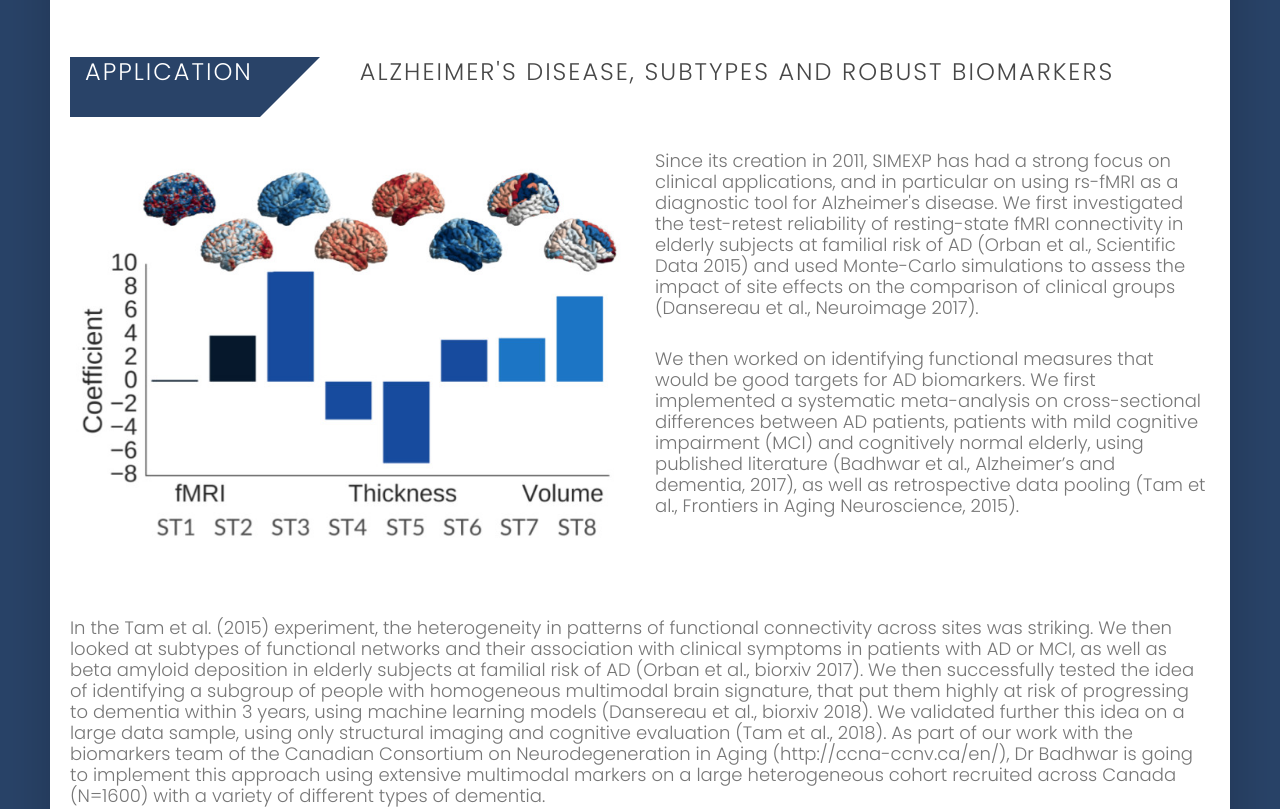
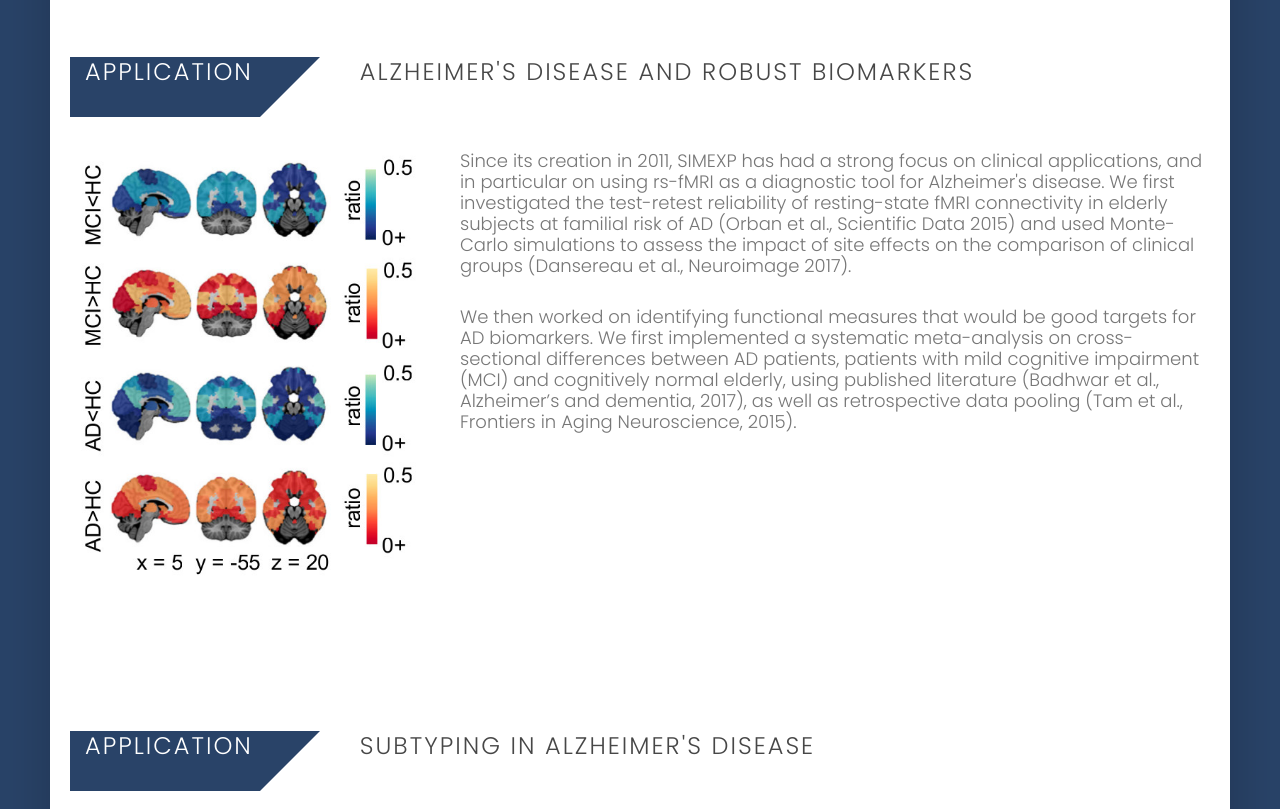
Before and after one commit to SIMEXP/lab-website, a plain HTML site: page projects.html in a window 1280 px wide. Shown: the part 400-1209 px from the top of the page. Drawn offline with nearby package versions, Linux system fonts and the light colour scheme.

Commit message:
1. Moved "news" to "jobs". 2. More work on the projects.

```diff
--- a/projects.html
+++ b/projects.html
@@ -42,7 +42,7 @@
 								<a href="index.html">Home</a>
 								<a href="team.html">Team</a>
 								<a href="projects.html">Projects</a>
-								<a href="news.html">News</a>
+								<a href="jobs.html">Jobs</a>
 							</nav>
 							<div class="menu-bar"><span class="lnr lnr-menu"></span></div>
 						</div>
@@ -66,16 +66,16 @@
 								<div class="stiker">
 										<h3 class="inner-stiker">Application</h3>
 								</div>
-								<h3 class="outer-stiker">Alzheimer's disease, subtypes and robust biomarkers</h3>
+								<h3 class="outer-stiker">Alzheimer's disease and robust biomarkers</h3>
 								<div class="incline-div"></div>
 						</div>
 				</div>
 
 				<div class="row">
-					<div class="col-sm-6">
-						<img class="center" src="img_new/fig_ad_multimodal.jpg" alt="data science" style="margin:30px 0px" width="100%">
+					<div class="col-sm-4">
+						<img class="center" src="img_new/fig_badhwar2017.jpg" alt="data science" style="margin:30px 0px" width="100%">
 					</div>
-					<div class="col-sm-6">
+					<div class="col-sm-8">
 							<p style="margin:30px 0px;" class="p-large">
 								Since its creation in 2011, SIMEXP has had a strong focus on clinical applications, and in particular on using rs-fMRI as a diagnostic tool for Alzheimer's disease. We first investigated the test-retest reliability of resting-state fMRI connectivity in elderly subjects at familial risk of AD (Orban et al., Scientific Data 2015) and used Monte-Carlo simulations to assess the impact of site effects on the comparison of clinical groups  (Dansereau et al., Neuroimage 2017).
 							</p>
@@ -83,13 +83,28 @@
 							<p style="margin:30px 0px;" class="p-large">
 								We then worked on identifying functional measures that would be good targets for AD biomarkers. We first implemented a systematic meta-analysis on cross-sectional differences between AD patients, patients with mild cognitive impairment (MCI) and cognitively normal elderly, using published literature (Badhwar et al., Alzheimer’s and dementia, 2017), as well as retrospective data pooling (Tam et al., Frontiers in Aging Neuroscience, 2015).
 							</p>
+					</div>
+				</div>
+
+				<!--- Subtypes --->
+				<div class="col-sm-12">
+						<div class="classic-title">
+								<div class="stiker">
+										<h3 class="inner-stiker">Application</h3>
+								</div>
+								<h3 class="outer-stiker">Subtyping in Alzheimer's disease</h3>
+								<div class="incline-div"></div>
 						</div>
-
-						<div class="col-sm-12">
+				</div>
+				<div class="row">
+					<div class="col-sm-6">
 							<p style="margin:30px 0px;" class="p-large">
-								In the Tam et al. (2015) experiment, the heterogeneity in patterns of functional connectivity across sites was striking. We then looked at subtypes of functional networks and their association with clinical symptoms in patients with AD or MCI, as well as beta amyloid deposition in elderly subjects at familial risk of AD (Orban et al., biorxiv 2017). We then  successfully tested the idea of identifying a subgroup of people with homogeneous multimodal brain signature, that put them highly at risk of progressing to dementia within 3 years, using machine learning models (Dansereau et al., biorxiv 2018). We validated further this idea on a large data sample, using only structural imaging and cognitive evaluation (Tam et al., 2018). As part of our work with the biomarkers team of the Canadian Consortium on Neurodegeneration in Aging (http://ccna-ccnv.ca/en/), Dr Badhwar is going to implement this approach using extensive multimodal markers on a large heterogeneous cohort recruited across Canada (N=1600) with a variety of different types of dementia.
+								In the Tam et al. (2015) experiment, the heterogeneity in patterns of functional connectivity across sites was striking. We then looked at subtypes of functional networks and their association with clinical symptoms in patients with AD or MCI, as well as beta amyloid deposition in elderly subjects at familial risk of AD (Orban et al., biorxiv 2017). We then  successfully tested the idea of identifying a subgroup of people with homogeneous multimodal brain signature, that put them highly at risk of progressing to dementia within 3 years, using machine learning models (Dansereau et al., biorxiv 2018). We validated further this idea on a large data sample, using only structural imaging and cognitive evaluation (Tam et al., 2018). As part of our work with the biomarkers team of the Canadian Consortium on Neurodegeneration in Aging (http://ccna-ccnv.ca/en/), Dr Badhwar is going to implement this approach using extensive multimodal  markers on a large heterogeneous cohort recruited across Canada (N=1600).
 
 							</p>
+					</div>
+					<div class="col-sm-6">
+						<img class="center" src="img_new/fig_ad_multimodal.jpg" alt="data science" style="margin:30px 0px" width="100%">
 					</div>
 				</div>
 
@@ -172,9 +187,6 @@
 					<h4> Summary </h4>
 					At the <b><a href="http://unf-montreal.ca">Functional Neuroimaging Unit“(UNF)</a></b>, Montreal, CA, we work to better understand the central nervous system using state-of-the-art magnetic resonance imaging techniques, with many potential medical applications. We are developing new methods to improve the quality of structural and functional images, as well as data mining techniques to extract meaningful information from massive datasets. We are looking for a full-time developer to contribute to the integration of UNF with the <b><a href="https://mcin-cnim.ca/technology/cbrain/CBRAIN"> CBRAIN platform</a></b>, a Canadian neuroinformatics infrastructure. The successful candidate will assist research teams at UNF and across Québec to integrate the raw data they acquire with the research software available inside CBRAIN.
 				</p>
-
-
-			<!--- End of news --->
 			</div>
 		</section>
 
```
Also changed, not shown: index.html (+1 -1 lines), jobs.html (renamed from news.html, +1 -1 lines), team.html (+1 -1 lines), img_new/fig_badhwar2017.jpg (added).
